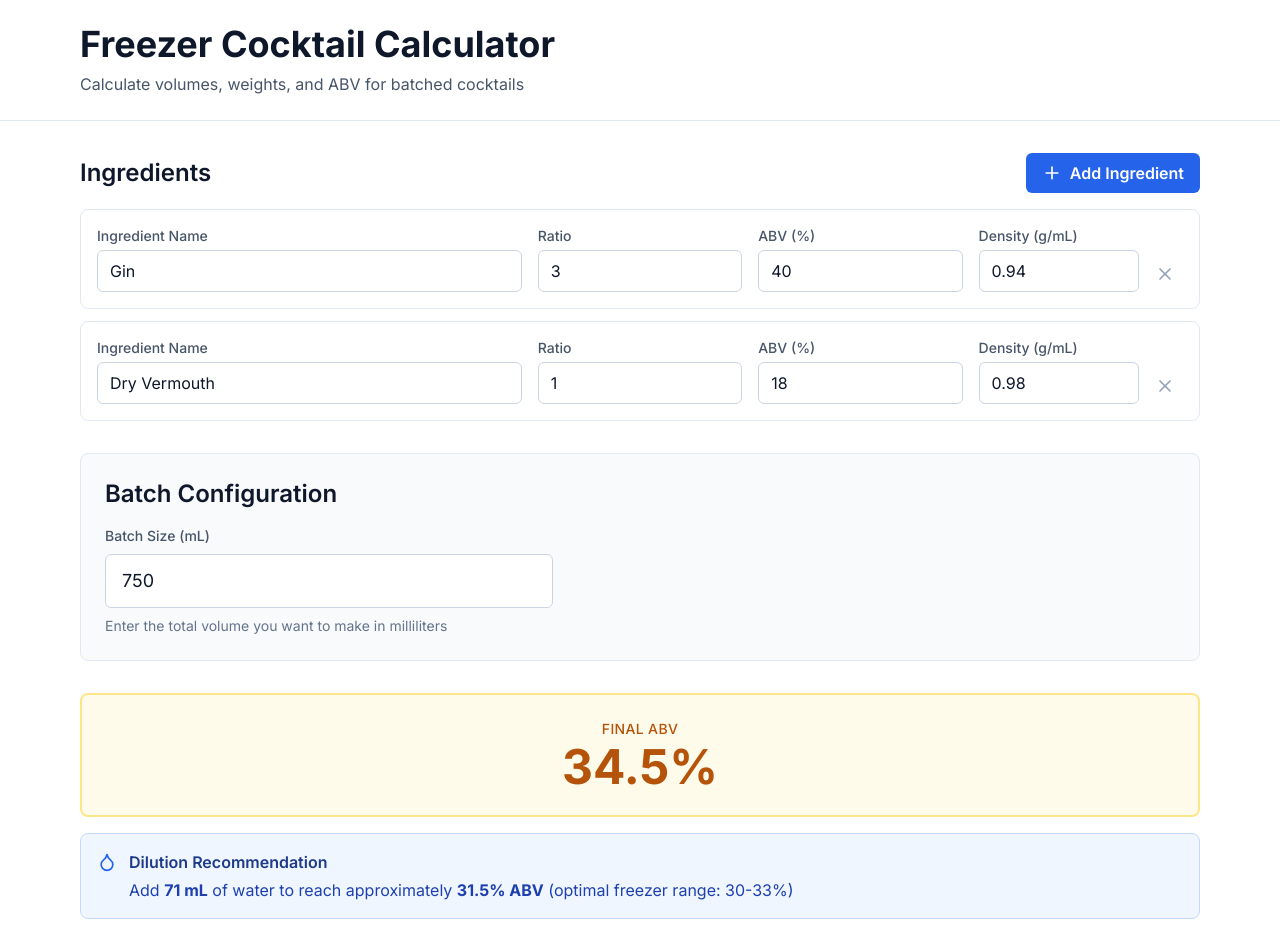
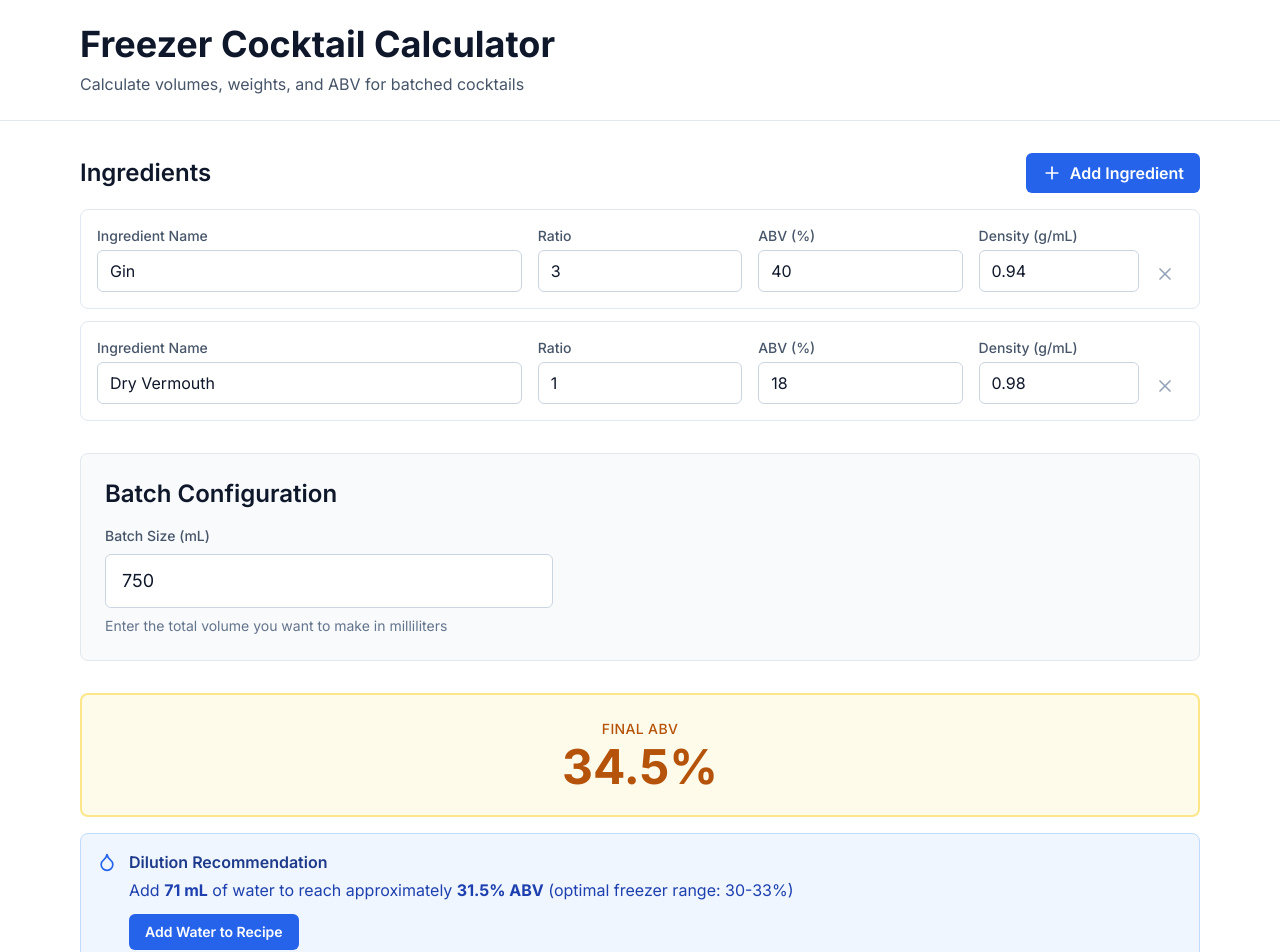
Before and after one commit to gialup03/freezer-cocktail-batch-calculator, a React (Vite) app: page / in a window 1280 px wide. Shown: the top 952 px of the page. Built offline with nearby package versions, Linux system fonts and the light colour scheme.

Commit message:
Add button to apply dilution water to recipe automatically

```diff
--- a/src/App.tsx
+++ b/src/App.tsx
@@ -15,6 +15,37 @@ function App() {
   const [batchSizeMl, setBatchSizeMl] = useState(750);
 
   const result = calculateBatch(ingredients, { batchSizeMl });
+
+  const handleApplyDilution = () => {
+    if (result.dilutionSuggestion.needsDilution && result.dilutionSuggestion.waterMl) {
+      // Check if water already exists
+      const hasWater = ingredients.some(ing => ing.name.toLowerCase() === 'water');
+      if (hasWater) {
+        alert('Water ingredient already exists. Please adjust it manually.');
+        return;
+      }
+
+      // Calculate water ratio based on current total and suggested water volume
+      const currentTotalRatio = ingredients.reduce((sum, ing) => sum + ing.ratio, 0);
+      const currentVolume = batchSizeMl;
+      const waterVolume = result.dilutionSuggestion.waterMl;
+      const waterRatio = (waterVolume / currentVolume) * currentTotalRatio;
+
+      // Add water to ingredients
+      const waterIngredient: Ingredient = {
+        id: Date.now().toString(),
+        name: 'Water',
+        ratio: Math.round(waterRatio * 100) / 100,
+        abv: 0,
+        density: 1.0
+      };
+
+      setIngredients([...ingredients, waterIngredient]);
+
+      // Increase batch size to account for added water
+      setBatchSizeMl(currentVolume + waterVolume);
+    }
+  };
 
   return (
     <div className="min-h-screen bg-white">
@@ -48,7 +79,10 @@ function App() {
           <>
             <section className="mb-8">
               <AbvBadge abv={result.finalAbv} />
-              <DilutionSuggestion suggestion={result.dilutionSuggestion} />
+              <DilutionSuggestion
+                suggestion={result.dilutionSuggestion}
+                onApplyDilution={handleApplyDilution}
+              />
             </section>
 
             <section>
--- a/src/components/DilutionSuggestion.tsx
+++ b/src/components/DilutionSuggestion.tsx
@@ -6,9 +6,10 @@ interface DilutionSuggestionProps {
     waterMl?: number;
     targetAbv?: number;
   };
+  onApplyDilution?: () => void;
 }
 
-export function DilutionSuggestion({ suggestion }: DilutionSuggestionProps) {
+export function DilutionSuggestion({ suggestion, onApplyDilution }: DilutionSuggestionProps) {
   if (!suggestion.needsDilution) {
     return null;
   }
@@ -17,11 +18,19 @@ export function DilutionSuggestion({ suggestion }: DilutionSuggestionProps) {
     <div className="mt-4 bg-blue-50 border border-blue-200 rounded-lg p-4">
       <div className="flex items-start gap-3">
         <Droplet className="text-blue-600 mt-0.5 flex-shrink-0" size={20} />
-        <div>
+        <div className="flex-1">
           <h3 className="font-semibold text-blue-900 mb-1">Dilution Recommendation</h3>
-          <p className="text-blue-800">
+          <p className="text-blue-800 mb-3">
             Add <strong>{suggestion.waterMl} mL</strong> of water to reach approximately <strong>{suggestion.targetAbv}% ABV</strong> (optimal freezer range: 30-33%)
           </p>
+          {onApplyDilution && (
+            <button
+              onClick={onApplyDilution}
+              className="px-4 py-2 bg-blue-600 text-white font-semibold rounded-md hover:bg-blue-700 transition-colors text-sm"
+            >
+              Add Water to Recipe
+            </button>
+          )}
         </div>
       </div>
     </div>
```
Also changed, not shown: plans/2024-10-06_14-30-00_freezer-cocktail-calculator/tasks.md (+1 -1 lines).
